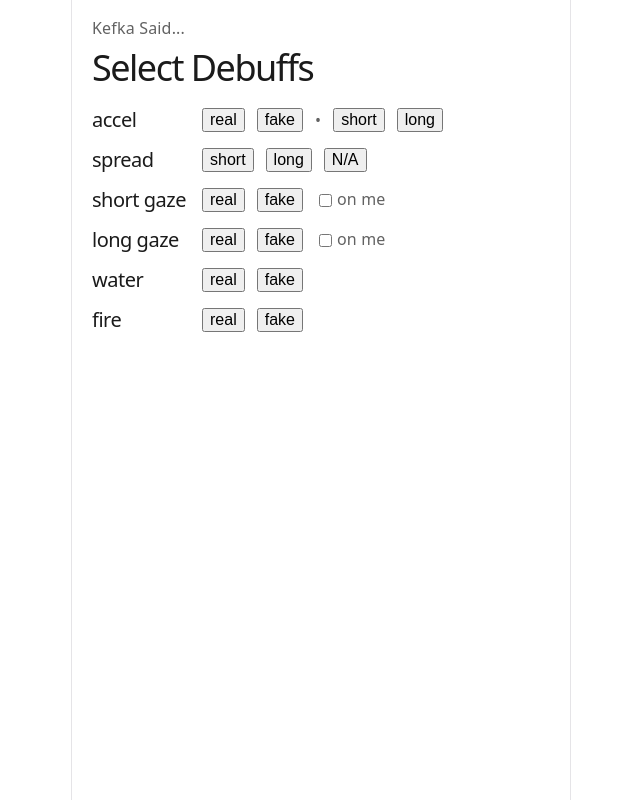
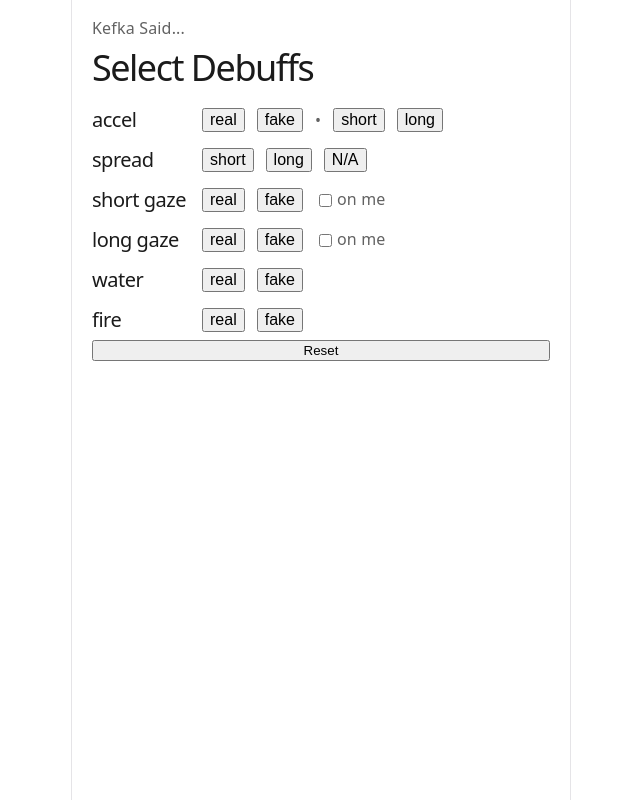
Before and after one commit to jacquikeating/kefka-says, a React (Vite) app: page / in a window 1280 px wide. Shown: the whole page, without its empty margins (319-959 px from the left). Built offline with nearby package versions, Linux system fonts and the light colour scheme.

Commit message:
feat: Create reset button

```diff
--- a/src/App.jsx
+++ b/src/App.jsx
@@ -18,6 +18,19 @@ function App() {
 
   const [showAll, setShowAll] = useState(true)
 
+  function reset() {
+    setInitialDebuffs({
+      accelReal: null,
+      accelLength: null,
+      spread: null,
+      shortGaze: null,
+      longGaze: null,
+      myGaze: null,
+      water: null,
+      fire: null
+    })
+  }
+
   return (
     <>
       <header>
@@ -34,6 +47,8 @@ function App() {
         {initialDebuffs.myGaze && <p>i have {initialDebuffs.myGaze} gaze</p>}
         {initialDebuffs.water && <p>water is {initialDebuffs.water}</p>}
         {initialDebuffs.fire && <p>fire is {initialDebuffs.fire}</p>}
+
+        <button onClick={reset}>Reset</button>
       </DebuffsContext.Provider>
     </>
   )
```
